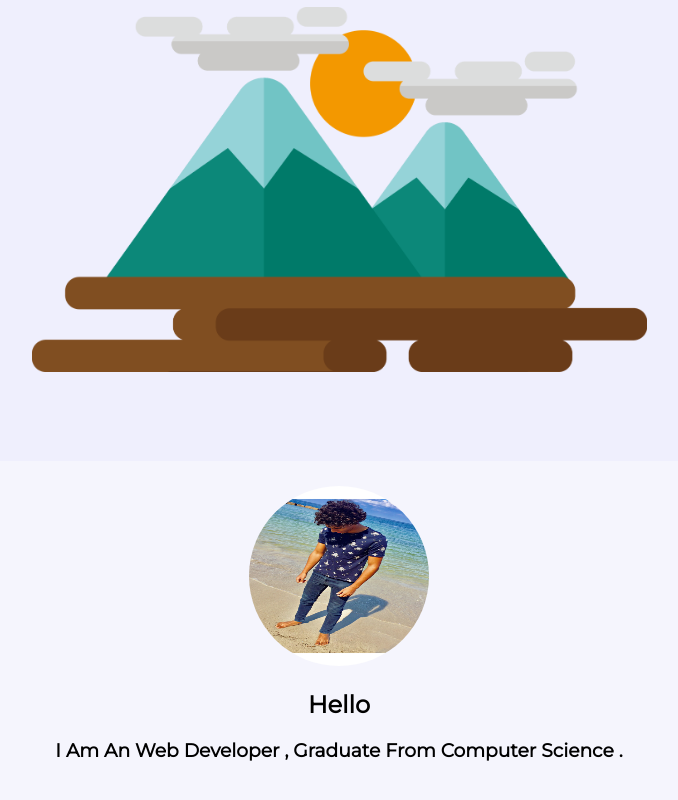
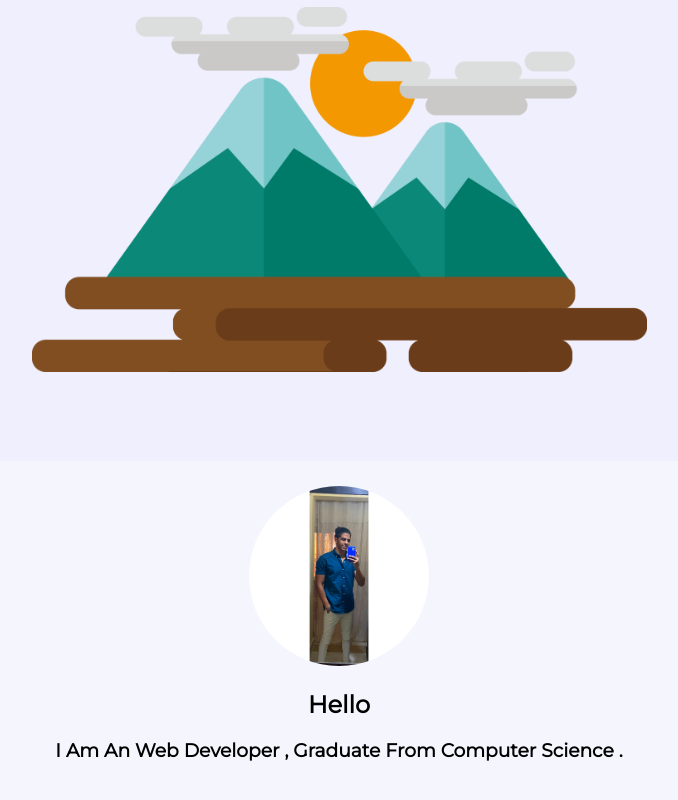
Before and after one commit to mohamedwaleed15/mohamedwaleedCV, a plain HTML site: page index.html in a window 1280 px wide. Shown: the part 334-1134 px from the top of the page, without its empty margins (301-979 px from the left). Drawn offline with Linux system fonts and the light colour scheme.

Commit message:
Update index.html

```diff
--- a/index.html
+++ b/index.html
@@ -161,7 +161,7 @@ width: 8%;
       <div>
 
 
-    <img class="pro-img" src="IMG_8910.JPG" alt="">
+    <img class="pro-img" src="https://github.com/mohamedwaleed15/mohamedwaleedCV/blob/master/2F05F78C-84DA-4406-8904-2B8351F9EDBF.jpeg" alt="">
 <img class="botton-cloud" src="7c70c87690aa958aa0fc942c21b5bb69-dark-cloud-icon-by-vexels.png" alt="">
 <h2>Hello</h2>
 <h3>
```
